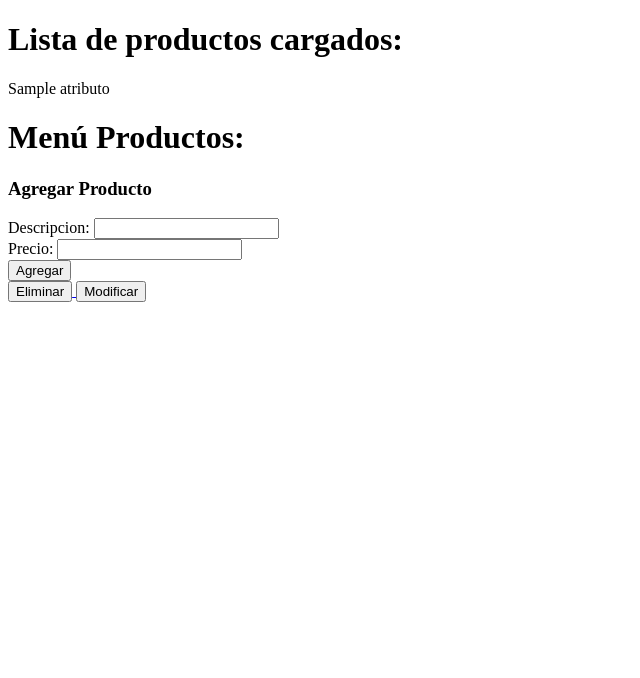
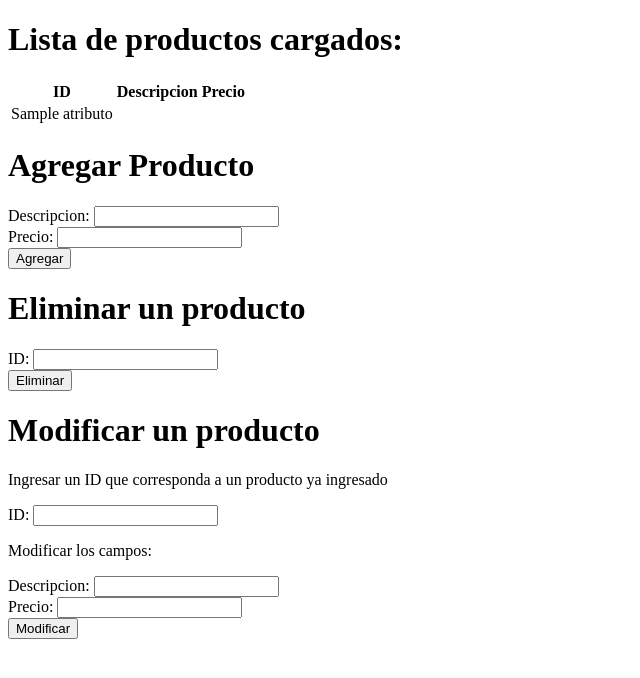
Before and after one commit to max1y0/ProgramacionIII, a Flask app: template pedidos/templates/productos.html in a window 1280 px wide. Shown: the top 678 px of the page, without its empty margins (0-640 px from the left). Run offline with Flask 3, Linux system fonts and the light colour scheme; the template is opened without the code that fills it: most values are stand-ins (such as "Sample title", 1, 10 or a date in 2020).

Commit message:
Agrego funcionalidad TOTAL para el menu productos

```diff
--- a/pedidos/app.py
+++ b/pedidos/app.py
@@ -29,7 +29,7 @@ def pedidos():
 def clientes():
   pass
 
-#menu productos
+# ------------------------------- Menu productos  -------------------------------------------
 @app.route('/productos')
 def productos():
   query = "SELECT * FROM Producto"
@@ -49,13 +49,32 @@ def agregar_productos():
   conexion.commit()
   return redirect(url_for('productos'))
 
-@app.route('/modificar_productos')
+@app.route('/modificar_productos', methods=['POST'])
 def modificar_productos():
-  pass
+  #Obtengo el id que puso en el formulario
+  ID_producto = request.form.get('ID')
 
-@app.route('/eliminar_productos')
+  #Obtengo los campos modificados
+  descripcion = request.form.get('descripcion')
+  precio = request.form.get('precio')
+
+  #Ejecuto el SQL para modificar
+  query = 'UPDATE Producto SET descripcion = %s, precio = %s WHERE ID_Producto = %s'
+  cursor.execute(query, (descripcion,precio,ID_producto))
+  return redirect(url_for('productos'))
+
+
+@app.route('/eliminar_productos', methods=['POST'])
 def eliminar_productos():
-  pass
+
+  #Obtengo el id que puso en el formulario
+  ID_producto = request.form.get('ID')
+
+  #Hago la query en la base de datos para eliminar el producto de ese ID
+  query = 'DELETE FROM Producto WHERE '+ID_producto+' = Producto.ID_Producto'
+  cursor.execute(query)
+  conexion.commit()
+  return redirect(url_for('productos'))
 
 
 if __name__ == '__main__':
--- a/pedidos/templates/productos.html
+++ b/pedidos/templates/productos.html
@@ -3,14 +3,22 @@
 
 <body>
   <h1>Lista de productos cargados:</h1>
-  {% for producto in productos %}
-    {% for atributo in producto %}
-      {{atributo}}
+
+  <table>
+    <th>ID</th>
+    <th>Descripcion</th>
+    <th>Precio</th>
+    {% for producto in productos %}
+      <tr>
+      {% for atributo in producto %}
+        <td>{{atributo}}</td>
+      {% endfor %}
+      </tr>
     {% endfor %}
-  {% endfor %}
+  </table>
 
-  <h1>Menú Productos:</h1>
-  <h3>Agregar Producto</h3>
+
+  <h1>Agregar Producto</h1>
   <form action="{{ url_for('agregar_productos')}}" method="POST">
       <label for="descripcion">Descripcion:</label>
       <input type="text" id="descripcion" name="descripcion" required>
@@ -20,13 +28,31 @@
       <br>
       <input type="submit" value="Agregar">
   </form>
+  <h1>Eliminar un producto</h1>
+  <form action="{{ url_for('eliminar_productos')}}" method="POST">
+      <label for="ID">ID:</label>
+      <input type="number" id="ID" name="ID" required>
+      <br>
+      <input type="submit" value="Eliminar">
+  </form>
 
-  <a href="{{ url_for('eliminar_productos')}}">
-    <button>Eliminar</button>
-  </a>
-  <a href="{{ url_for('modificar_productos')}}">
-    <button>Modificar</button>
-  </a>
+  <h1>Modificar un producto</h1>
+  <form action="{{ url_for('modificar_productos')}}" method="POST">
+      <p> Ingresar un ID que corresponda a un producto ya ingresado</p>
+      <label for="ID">ID:</label>
+      <input type="number" id="ID" name="ID" required>
+      <br>
+
+      <p> Modificar los campos: </p>
+      <label for="descripcion">Descripcion:</label>
+      <input type="text" id="descripcion" name="descripcion" required>
+      <br>
+      <label for="precio">Precio:</label>
+      <input type="number" id="precio" name="precio" required>
+      <br>
+      <input type="submit" value="Modificar">
+  </form>
+
 </body>
 
 </html>
```
